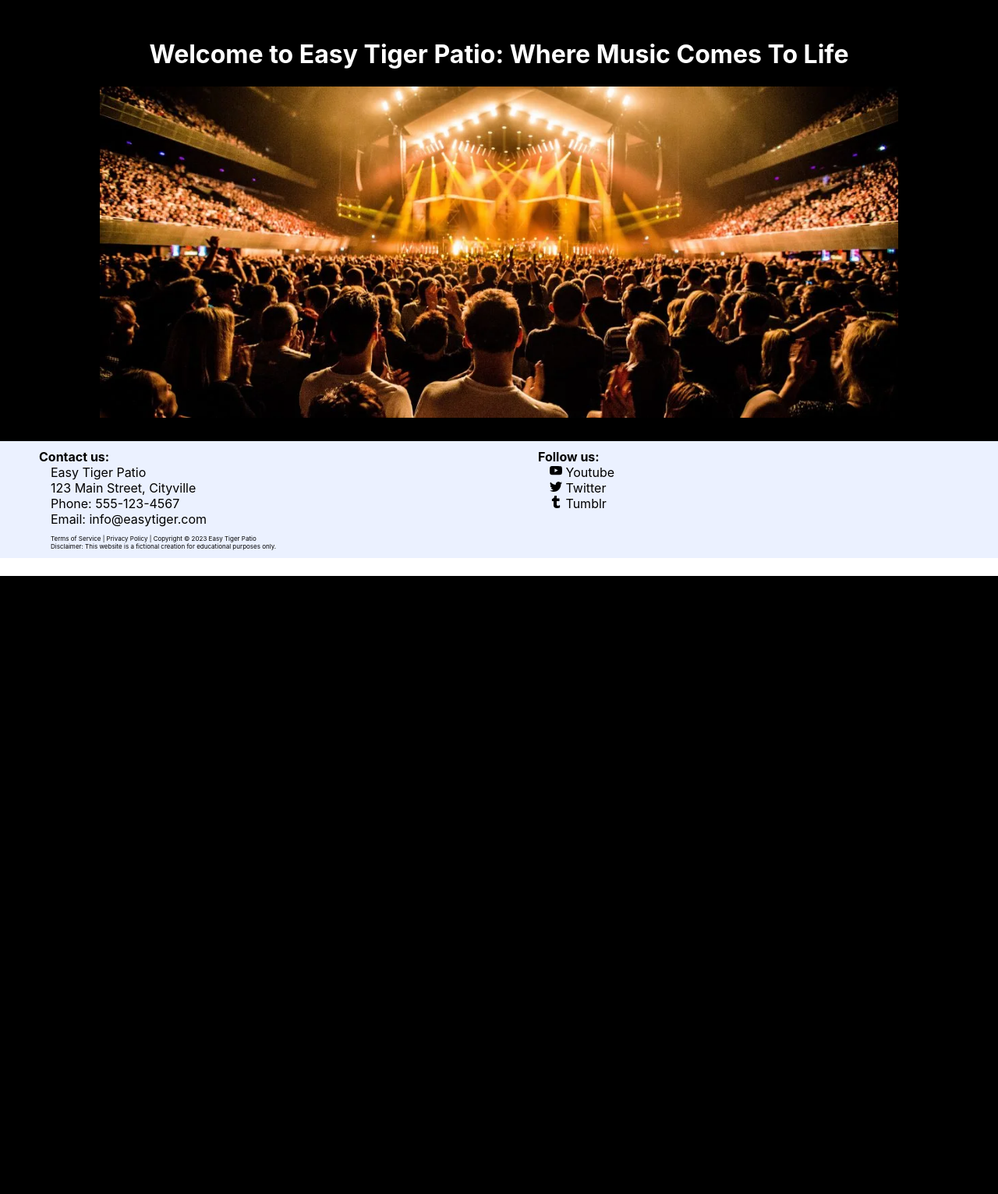
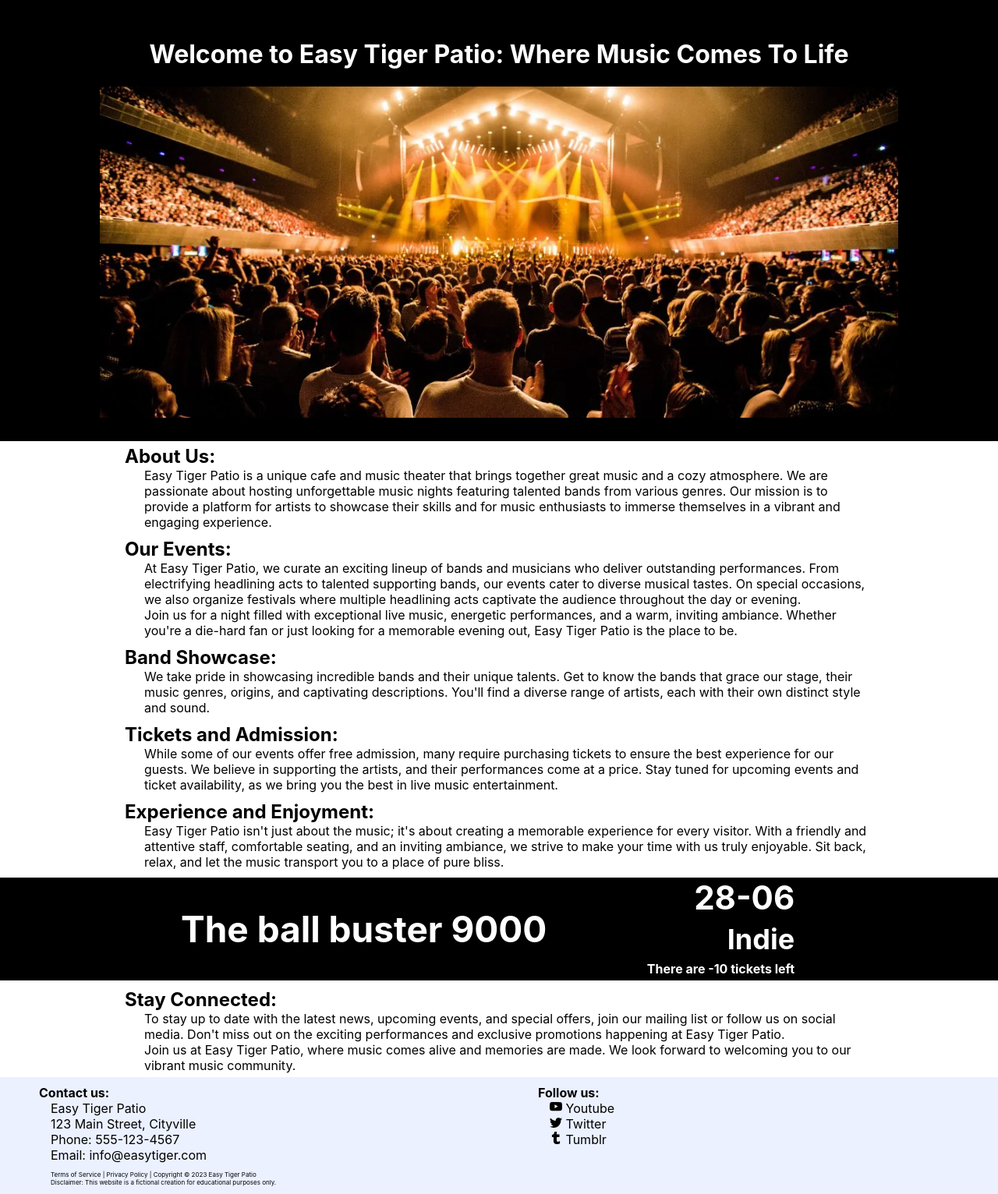
Before and after one commit to HeroHoekstra/EasyTiger-fullstack, a PHP site: page / in a window 1280 px wide. Shown: the part 61-1593 px from the top of the page at 78% size. Before the commit the page ends 800 px from the top, so only its background shows below. Run offline with PHP 8.4, Linux system fonts and the light colour scheme.

Commit message:
misc work from the weekend

```diff
--- a/css/home.css
+++ b/css/home.css
@@ -18,3 +18,85 @@ header {
 .title img {
     width: 80svw;
 }
+
+/* Main (Not the ticket & future prices) */
+main {
+    display: flex;
+    flex-direction: column;
+    align-items: center;
+}
+.subsection {
+    margin: 5px;
+
+    width: 75svw;
+}
+.subsection-title {
+    margin: 0;
+}
+.subsection-text {
+    margin: 0;
+    margin-left: 25px;
+}
+
+/* Ticket and future prices*/
+.upcoming {
+    width: 100svw;
+
+    color: white;
+    background-color: black;
+}
+.upcoming-content {
+    display: flex;
+    flex-direction: column;
+    align-items: center;
+
+    margin: 0 auto;
+
+    width: 75svw;
+}
+
+.upcoming-event{
+    display: grid;
+    grid-template-columns: 50% 32% 3%;
+    grid-template-rows: repeat(3, auto);
+
+    grid-template-areas:
+        "title date expand"
+        "title genre \n"
+        "title tickets \n";
+
+    justify-content: center;
+
+    width: 100%;
+}
+.event-title {
+    grid-area: title;
+
+    font-size: 46px;
+}
+.event-date {
+    grid-area: date;
+
+    margin: 0;
+
+    height: fit-content;
+
+    font-size: 42px;
+    text-align: right;
+}
+.event-genre {
+    grid-area: genre;
+
+    margin: 0;
+
+    font-size: 36px;
+    text-align: right;
+}
+.tickets-left {
+    grid-area: tickets;
+
+    margin: 0;
+
+    font-size: 16px;
+    text-align: right;
+}
--- a/index.html
+++ b/index.html
@@ -20,21 +20,21 @@
     <nav>
         <!-- Open menu button -->
         <input type="checkbox" id="open_menu">
-        <label for="open_menu" role="open the menu" tabindex="0" class="menu-icon">
-            <img src="./assets/svg/misc/list.svg" alt="menu button" class="menu-icon">
+        <label for="open_menu" role="button" aria-label="Open the menu" tabindex="0" class="menu-icon">
+            <img src="./assets/svg/misc/list.svg" alt="Menu button" class="menu-icon">
         </label>
 
         <!-- Menu and menu content -->
         <div id="menu" class="menu-background">
             <div id="menu_content">
             <!-- Close menu button -->
-                <label for="open_menu" role="close the menu" tabindex="0">
-                    <img src="./assets/svg/misc/x-lg.svg" alt="close menu button" class="menu-close">
+            <label for="open_menu" role="button" aria-label="Close the menu" tabindex="0">
+                <img src="./assets/svg/misc/x-lg.svg" alt="Close menu button" class="menu-close">
             </label>
 
             <!-- Theme -->
             <input type="checkbox" id="theme">
-                <label for="theme" role="change website theme" tabindex="0">
+            <label for="theme" role="button" aria-label="Change website theme" tabindex="0">
                 <img src="./assets/svg/theme/brightness-high-fill.svg" id="light_mode">
                 <img src="./assets/svg/theme/moon-stars-fill.svg" id="dark_mode">
             </label>
@@ -43,57 +43,117 @@
 
         <!-- Login and signup -->
         <input type="checkbox" id="login_button">
-        <label for="login_button" class="login" role="open login menu" tabindex="0">
-            <img src="./assets/svg/user/person-circle.svg" alt="login button"> Login
+        <label for="login_button" class="login" role="button" aria-label="Open login menu" tabindex="0">
+            <img src="./assets/svg/user/person-circle.svg" alt="Login button"> Login
         </label>
     </nav>
 
+
     <!-- Login menu -->
-    <div id="login_menu" class="menu-background" role="login menu">
+    <div id="login_menu" class="menu-background" role="dialog" aria-label="Login menu">
         <div id="login_menu_content">
             <!-- Close menu -->
-            <label for="login_button" role="close login menu" tabindex="0">
-                <img src="./assets/svg/misc/x-lg.svg" alt="close login menu button" class="menu-close">
-            </label>
+            <button id="login_button" aria-label="Close login menu" tabindex="0">
+                <img src="./assets/svg/misc/x-lg.svg" alt="Close login menu button" class="menu-close">
+            </button>
 
             <!-- Logo -->
             <div class="logo">
-                <img src="./assets/webp/tiger logo.webp" alt="easy tiger logo">
+                <img src="./assets/webp/tiger logo.webp" alt="Easy Tiger logo">
             </div>
 
             <!-- Login form -->
-            <form method="post" action="#" class="login-form">
-                <label for="email"><b>Email: </b></label>
+            <form method="post" action="#" class="login-form" aria-label="Login form">
+                <label for="email"><b>Email:</b></label>
                 <div class="input">
-                    <input type="email" id="email" name="email" required maxlength="320">
-                    <div class="input-border"> </div>
+                <input type="email" id="email" name="email" required maxlength="320" aria-required="true" aria-label="Email input field">
+                <div class="input-border"></div>
                 </div>
 
-                <label for="pass"><b>Password: </b></label>
+                <label for="pass"><b>Password:</b></label>
                 <div class="input">
-                    <input type="password" id="pass" name="pass" required>
-                    <div class="input-border"> </div>
+                <input type="password" id="pass" name="pass" required aria-required="true" aria-label="Password input field">
+                <div class="input-border"></div>
                 </div>
 
-                <input type="submit" name="submit" value="submit">
+                <input type="submit" name="submit" value="Submit" role="button" aria-label="Submit login information button">
             </form>
         </div>
     </div>
 
+
     <header>
         <div class="title">
-            <h1 role="title">Welcome to Easy Tiger Patio: Where Music Comes To Life</h1>
-            <img src="./assets/webp/concert.webp" class="title-image" role="header image" alt="concert with orange spotlights">
+          <h1>Welcome to Easy Tiger Patio: Where Music Comes To Life</h1>
+          <img src="./assets/webp/concert.webp" class="title-image" alt="Concert with orange spotlights" aria-label="Concert with orange spotlights">
         </div>
     </header>
 
     <main>
+        <!-- About us -->
+        <div class="subsection" role="region" aria-label="about us section">
+            <h2 class="subsection-title" role="heading" aria-level="2">About Us:</h2>
+            <p class="subsection-text" aria-label="About Us Text">
+              Easy Tiger Patio is a unique cafe and music theater that brings together great music and a cozy atmosphere. We are passionate about hosting unforgettable music nights featuring talented bands from various genres. Our mission is to provide a platform for artists to showcase their skills and for music enthusiasts to immerse themselves in a vibrant and engaging experience.
+            </p>
+        </div>
+        <!-- Our events -->
+        <div class="subsection" role="region" aria-label="our events section">
+            <h2 class="subsection-title" role="heading" aria-level="2">Our Events:</h2>
+            <p class="subsection-text" aria-label="our events text">
+                At Easy Tiger Patio, we curate an exciting lineup of bands and musicians who deliver outstanding performances. From electrifying headlining acts to talented supporting bands, our events cater to diverse musical tastes. On special occasions, we also organize festivals where multiple headlining acts captivate the audience throughout the day or evening.
+                <br>
+                Join us for a night filled with exceptional live music, energetic performances, and a warm, inviting ambiance. Whether you're a die-hard fan or just looking for a memorable evening out, Easy Tiger Patio is the place to be.
+            </p>
+        </div>
+        <!-- Band showcase -->
+        <div class="subsection" role="region" aria-label="band showcase section">
+            <h2 class="subsection-title" role="header" aria-level="2">Band Showcase:</h2>
+            <p class="subsection-text" aria-label="band showcase text">
+                We take pride in showcasing incredible bands and their unique talents. Get to know the bands that grace our stage, their music genres, origins, and captivating descriptions. You'll find a diverse range of artists, each with their own distinct style and sound.
+            </p>
+        </div>
+        <!-- Tickets and admission -->
+        <div class="subsection" role="region" aria-label="tickets and admission">
+            <h2 class="subsection-title" role="header" aria-level="2">Tickets and Admission:</h2>
+            <p class="subsection-text" aria-label="tickets and admission text">
+                While some of our events offer free admission, many require purchasing tickets to ensure the best experience for our guests. We believe in supporting the artists, and their performances come at a price. Stay tuned for upcoming events and ticket availability, as we bring you the best in live music entertainment.
+            </p>
+        </div>
+        <!-- Experiance and enjoyment -->
+        <div class="subsection" role="region" aria-label="experience and enjoyment">
+            <h2 class="subsection-title" role="header" aria-level="2">Experience and Enjoyment:</h2>
+            <p class="subsection-text" aria-label="experience and enjoyment text">
+                Easy Tiger Patio isn't just about the music; it's about creating a memorable experience for every visitor. With a friendly and attentive staff, comfortable seating, and an inviting ambiance, we strive to make your time with us truly enjoyable. Sit back, relax, and let the music transport you to a place of pure bliss.
+            </p>
+        </div>
 
+        <!-- Future events and prices -->
+        <div class="subsection upcoming" role="region" aria-label="upcoming events information">
+            <div class="upcoming-content">
+                <div class="upcoming-event">
+                    <h2 class="event-title" role="header" aria-level="2">The ball buster 9000</h2>
+                    <h3 class="event-date">28-06</h3>
+                    <h4 class="event-genre">Indie</h4>
+                    <h5 class="tickets-left">There are -10 tickets left</h5>
+                </div>
+            </div>
+        </div>
+
+        <!-- Stay connected -->
+        <div class="subsection" role="region" ariab-label="stay connected">
+            <h2 class="subsection-title" role="header" aria-level="2">Stay Connected:</h2>
+            <p class="subsection-text" aria-label="stay connected text">
+                To stay up to date with the latest news, upcoming events, and special offers, join our mailing list or follow us on social media. Don't miss out on the exciting performances and exclusive promotions happening at Easy Tiger Patio.
+                <br>
+                Join us at Easy Tiger Patio, where music comes alive and memories are made. We look forward to welcoming you to our vibrant music community.
+            </p>
+        </div>
     </main>
 
     <footer>
         <!-- Contact -->
-        <ul role="contact list">
+        <ul>
             <p><b>Contact us:</b></p>
             <li>Easy Tiger Patio</li>
             <li>123 Main Street, Cityville</li>
@@ -102,30 +162,32 @@
         </ul>
 
         <!-- Links -->
-        <ul class="links" role="social media list">
+        <ul class="links">
             <p><b>Follow us:</b></p>
             <li>
-                <a href="https://youtu.be/ee6DUqNarek" target="_blank" class="footer-link" tabindex="0">
-                    <img src="./assets/svg/social/youtube.svg" alt="youtube logo"> Youtube
+            <a href="https://youtu.be/ee6DUqNarek" target="_blank" class="footer-link" tabindex="0" role="link" aria-label="Visit our YouTube channel">
+                <img src="./assets/svg/social/youtube.svg" alt="YouTube logo"> Youtube
             </a>
             </li>
             <li>
-                <a href="https://twitter.com/KFC_ES" target="_blank" class="footer-link" tabindex="0">
-                    <img src="./assets/svg/social/twitter.svg" alt="twitter logo"> Twitter
+            <a href="https://twitter.com/KFC_ES" target="_blank" class="footer-link" tabindex="0" role="link" aria-label="Visit our Twitter profile">
+                <img src="./assets/svg/social/twitter.svg" alt="Twitter logo"> Twitter
             </a>
             </li>
             <li>
-                <a href="https://www.tumblr.com/charlottan/718874362310246400" target="_blank" class="footer-link" tabindex="0">
-                    <img src="./assets/svg/social/tumblr.svg" alt="tumblr logo"> Tumblr
+            <a href="https://www.tumblr.com/charlottan/718874362310246400" target="_blank" class="footer-link" tabindex="0" role="link" aria-label="Visit our Tumblr blog">
+                <img src="./assets/svg/social/tumblr.svg" alt="Tumblr logo"> Tumblr
             </a>
             </li>
         </ul>
 
-        <ul class="disclaimer" role="TOS and disclaimer">
+        <!-- Disclaimer -->
+        <ul class="disclaimer">
             <li>Terms of Service | Privacy Policy | Copyright © 2023 Easy Tiger Patio</li>
             <li>Disclaimer: This website is a fictional creation for educational purposes only.</li>
         </ul>
     </footer>
+
 
     <!-- Get all javascript files -->
     <script src="./js/a11y.js" type="text/javascript" defer> </script>
```
Lines whose indentation alone changed are shown as unchanged.
